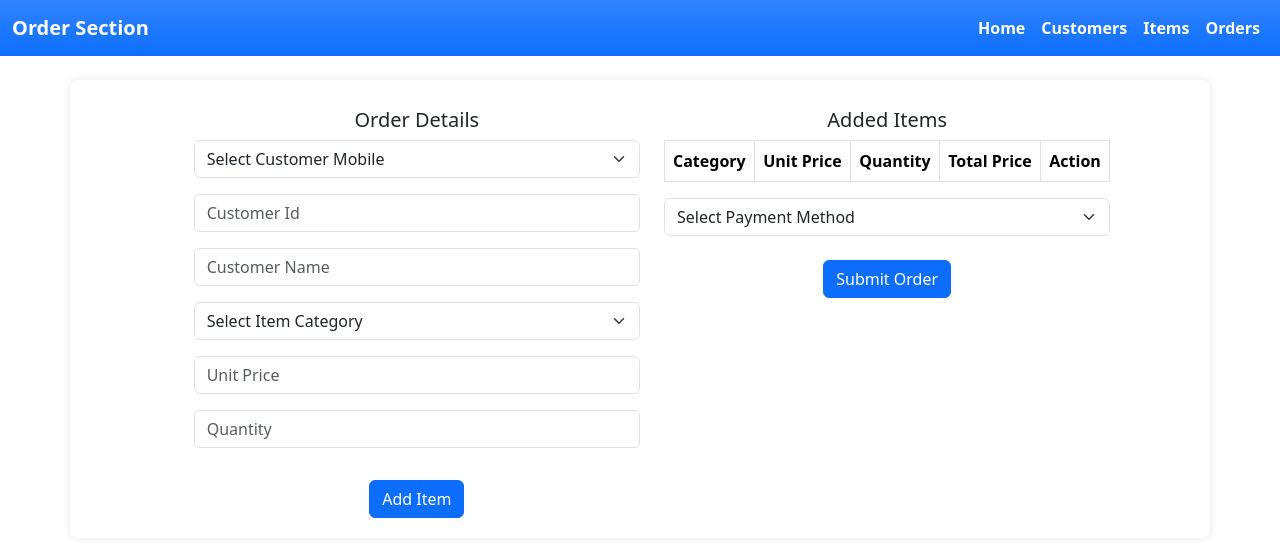
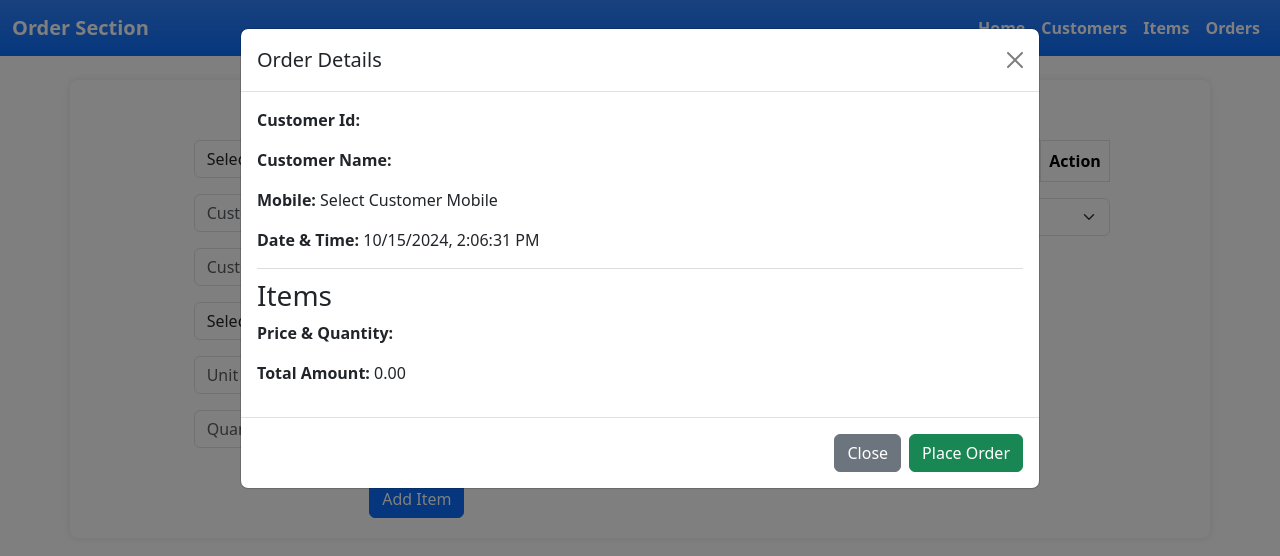
Before and after one commit to sandundil2002/Spring_POS_Frontend, a plain HTML site: page pages/orders.html in a window 1280 px wide. Both pictures are taken after a click on the button "Submit Order". Drawn offline with nearby package versions, Linux system fonts and the light colour scheme; no server answers.

Commit message:
place order values set in payment bill.

```diff
--- a/controller/orderController.js
+++ b/controller/orderController.js
@@ -1,4 +1,7 @@
-import { getAllCustomers, getAllItems } from "../model/orderModel.js";
+import {
+  getAllCustomers,
+  getAllItems,
+} from "../model/orderModel.js";
 
 $(document).ready(function () {
   loadCustomerMobiles();
@@ -85,8 +88,9 @@ function autoFillItemDetails(category) {
   }
 }
 
+const addedItems = [];
+
 $("#add-item-btn").click(function () {
-  const addedItems = [];
   const customer = $("#cus-mobile").val();
   const category = $("#item-category").val();
   const unitPrice = parseFloat($("#item-price").val());
@@ -113,6 +117,7 @@ $("#add-item-btn").click(function () {
   } else {
     swal("Warning!", "Please fill all item details!", "info");
   }
+});
 
 $(document).on("click", ".remove-item-btn", function () {
   swal({
@@ -129,4 +134,31 @@ $("#add-item-btn").click(function () {
     }
   });
 });
+
+$("#submit-order-btn").click(async function () {
+  const customerId = $("#cus-id").val();
+  const customerName = $("#cus-name").val();
+  const customerMobile = $("#cus-mobile").val();
+  const dateTime = new Date().toLocaleString();
+
+  let itemsHtml = "";
+  let totalAmount = 0;
+  addedItems.forEach((item) => {
+    itemsHtml += `<p>${item.category} - ${item.unitPrice.toFixed(2)} x ${item.qty} = ${item.totalPrice.toFixed(2)}</p>`;
+    totalAmount += item.totalPrice;
   });
+
+  const unitPriceAndQuantity = addedItems
+    .map((item) => `${item.unitPrice.toFixed(2)} x ${item.qty}`)
+    .join(", ");
+
+  $("#modal-customer-id").text(customerId);
+  $("#modal-customer-name").text(customerName);
+  $("#modal-mobile").text(customerMobile);
+  $("#modal-date-time").text(dateTime);
+  $("#modal-items-list").html(itemsHtml);
+  $("#modal-unit-price").text(unitPriceAndQuantity);
+  $("#modal-total-amount").text(totalAmount.toFixed(2));
+
+  $("#orderDetailsModal").modal("show");
+});
--- a/pages/orders.html
+++ b/pages/orders.html
@@ -126,31 +126,39 @@
             </div>
         </div>
 
-        <!-- <div class="col-lg-6 col-md-12 order-bill">
-                <h2 class="text-center">Order Details</h2>
+        <div class="modal fade" id="orderDetailsModal" tabindex="-1" aria-labelledby="orderDetailsModalLabel"
+            aria-hidden="true">
+            <div class="modal-dialog modal-lg">
+                <div class="modal-content">
+                    <div class="modal-header">
+                        <h5 class="modal-title" id="orderDetailsModalLabel">Order Details</h5>
+                        <button type="button" class="btn-close" data-bs-dismiss="modal" aria-label="Close"></button>
+                    </div>
+                    <div class="modal-body">
                         <div class="bill-details">
-                    <p><strong>Order Id:</strong> <span id="order-id"></span></p>
-                    <p><strong>Customer Name:</strong> <span id="customer-id"></span></p>
-                    <p><strong>Mobile:</strong> <span id="mobile"></span></p>
-                    <p><strong>Date & Time:</strong> <span id="date-time"></span></p>
+                            <p><strong>Customer Id:</strong> <span id="modal-customer-id"></span></p>
+                            <p><strong>Customer Name:</strong> <span id="modal-customer-name"></span></p>
+                            <p><strong>Mobile:</strong> <span id="modal-mobile"></span></p>
+                            <p><strong>Date & Time:</strong> <span id="modal-date-time"></span></p>
                         </div>
                         <div class="bill-items">
                             <h3>Items</h3>
-                    <div id="items-list"></div>
+                            <div id="modal-items-list"></div>
                         </div>
-                <div class="">
-                    <p><strong>Categories:</strong> <span id="unit-price"></span></p>
-                </div>
-                <div class="">
-                    <p><strong>Price & Quantity:</strong> <span id="unit-price"></span></p>
+                        <div class="mb-3">
+                            <p><strong>Price & Quantity:</strong> <span id="modal-unit-price"></span></p>
                         </div>
                         <div class="bill-total">
-                    <p><strong>Total Amount:</strong> <span id="total-amount"></span></p>
+                            <p><strong>Total Amount:</strong> <span id="modal-total-amount"></span></p>
                         </div>
-                <div class="text-center mt-4">
-                    <button id="place-order-btn" class="btn btn-success">Place Order</button>
                     </div>
-            </div> -->
+                    <div class="modal-footer">
+                        <button type="button" class="btn btn-secondary" data-bs-dismiss="modal">Close</button>
+                        <button type="button" class="btn btn-success" id="place-order-btn">Place Order</button>
+                    </div>
+                </div>
+            </div>
+        </div>
     </section>
 
     <script type="module" src="../controller/orderController.js"></script>
```
Lines whose indentation alone changed are shown as unchanged.
